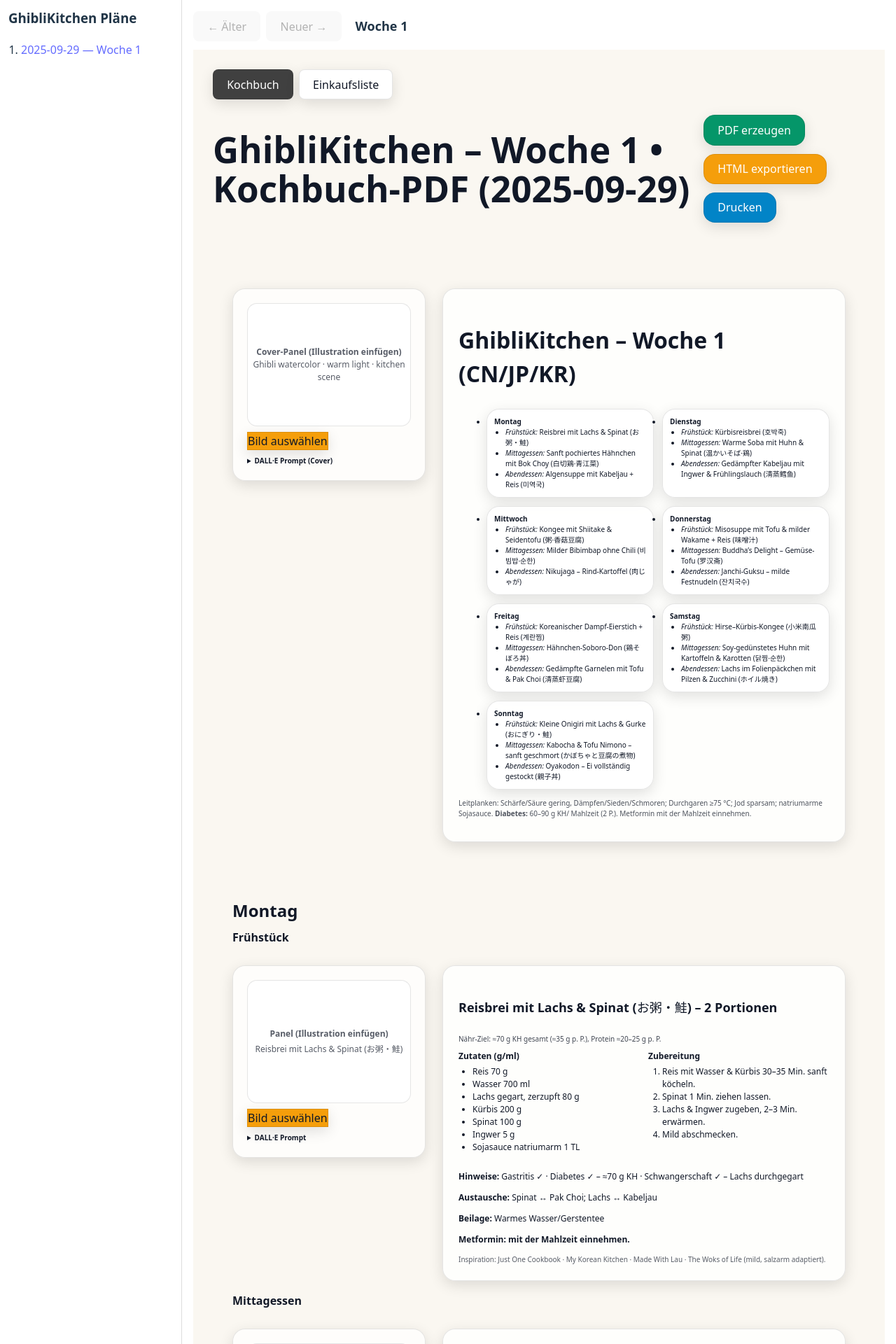
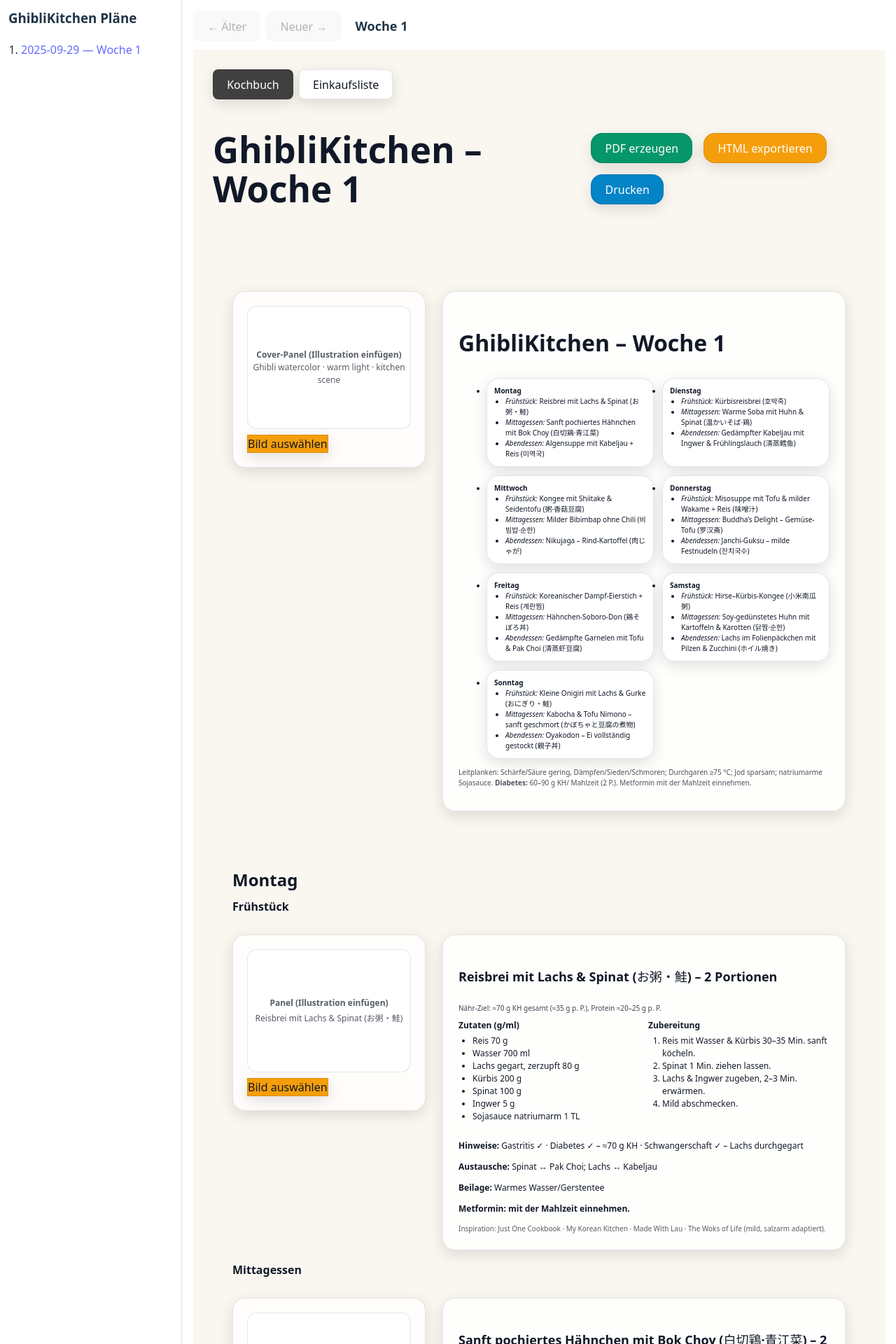
Before and after one commit to aeon022/ghibli-kitchen-viewer, a React (Vite) app: page /#/plan/woche-1-2025-09-29 in a window 1280 px wide. Shown: the top 1920 px of the page at 70% size. Built offline with nearby package versions, Linux system fonts and the light colour scheme.

Commit message:
plan design

```diff
--- a/src/plans/Woche-1-2025-09-29.jsx
+++ b/src/plans/Woche-1-2025-09-29.jsx
@@ -5,10 +5,9 @@ import React, { useCallback, useEffect, useRef, useState } from "react";
  * GhibliKitchen – Woche 1 (CN/JP/KR) – JSX Edition
  * - Pläne immer .jsx
  * - PDF-Link erscheint nach Erzeugung unter dem Plan
- * - A4 Querformat, leserlich (scale=3, saubere .page-Seiten)
- * - Kochbuch-Layout-Hinweis NICHT anzeigen (internes Prompt-Template)
- * - Mehr Abstand unter & zwischen den Action-Knöpfen
- * - Mittag: kein Metformin-Reminder; Einkaufsliste: ohne Metformin-Hinweis im Footer
+ * - A4 Querformat, leserlich (scale=3, .page-Seiten)
+ * - DALL·E-Prompts NICHT rendern (nur im Code vorhanden)
+ * - Mittag: kein Metformin-Reminder; Einkaufsliste: ohne Metformin-Hinweis
  * - Überschriften je Mahlzeit: Frühstück / Mittagessen / Abendessen
  */
 
@@ -18,7 +17,7 @@ export const meta = {
   id: "woche-1-" + new Date().toISOString().slice(0, 10),
 };
 
-/* ---------------- Palette (nur HEX/RGBA, keine oklab/oklch) ---------------- */
+/* ---------------- Palette (HEX/RGBA only) ---------------- */
 const COLORS = {
   pageBg: "#FAF7F1",
   text: "#111827",
@@ -35,17 +34,14 @@ const COLORS = {
 };
 
 /* ---------------- Helper ---------------- */
-function buildPrompt(header, body) {
-  return `${header}\n${body}`;
-}
+function buildPrompt(header, body) { return `${header}\n${body}`; }
 function formatYMD(d = new Date()) {
   const pad = (n) => String(n).padStart(2, "0");
   return `${d.getFullYear()}-${pad(d.getMonth() + 1)}-${pad(d.getDate())}`;
 }
-const FILE_BASE = `Woche 1 ${formatYMD()}`;
+const LIST_TITLE = `GhibliKitchen – Einkaufsliste – ${meta.title}`;
 const isMiddayId = (id = "") => /-m$/.test(id);
-const mealLabel = (id="") =>
-  id.endsWith("-f") ? "Frühstück" : id.endsWith("-m") ? "Mittagessen" : "Abendessen";
+const mealLabel = (id="") => id.endsWith("-f") ? "Frühstück" : id.endsWith("-m") ? "Mittagessen" : "Abendessen";
 
 /* ---------------- Prompt-Header (intern, nicht im UI) ---------------- */
 const PROMPT_HEADER =
@@ -55,7 +51,7 @@ const PROMPT_HEADER =
 const DEFAULT_PRESET = {
   page: { orientation: "landscape", marginPt: [24, 28, 24, 28], background: COLORS.pageBg },
   listPage: { orientation: "portrait", marginPt: [20, 24, 20, 24], background: COLORS.pageBg },
-  layout: { title: "GhibliKitchen – Woche 1 (CN/JP/KR)", subtitle: "" }, // Subtitle bewusst leer
+  layout: { title: "GhibliKitchen – Woche 1", subtitle: "" },
   buttons: { pdf: true, htmlExport: true, htmlOpen: false, print: true },
   health: {
     diabetesKH2p: "60–90 g KH/ Mahlzeit (2 P.)",
@@ -70,10 +66,7 @@ function useGhibliPreset(defaultPreset = DEFAULT_PRESET) {
   const KEY = "ghibliKitchenPreset_v1";
   const [preset, setPreset] = useState(defaultPreset);
   useEffect(() => {
-    try {
-      const raw = localStorage.getItem(KEY);
-      if (raw) setPreset({ ...defaultPreset, ...JSON.parse(raw) });
-    } catch (_) {}
+    try { const raw = localStorage.getItem(KEY); if (raw) setPreset({ ...defaultPreset, ...JSON.parse(raw) }); } catch (_) {}
   }, []);
   return preset;
 }
@@ -212,7 +205,7 @@ const LIST_SUMMARY = [
   { name: "Algen, Brühen & Würze", items: [["Wakame (getrocknet)","9 g"],["Miso hell","20 g"],["Sojasauce natriumarm","150 ml"],["Sesamöl","10 ml"],["Speisestärke","10 g"],["Hühnerfond ungesalzen","800 ml"],["Kombu/Dashi (mild) für Brühen","≈4,6 L"],["Salz (Prisen) & Zucker (opt.)","–"]] },
 ];
 
-/* ---------------- html2pdf Helper (robust gegen leere Seiten) ---------------- */
+/* ---------------- html2pdf Helper (Chrome & Safari robust) ---------------- */
 function useHtml2Pdf() {
   const ensureScript = (src, check) =>
     new Promise((resolve, reject) => {
@@ -230,35 +223,50 @@ function useHtml2Pdf() {
       () => !!window.html2pdf
     );
 
-    // Dimensionen des Elements (für html2canvas)
     const w = el.scrollWidth || el.clientWidth || 1123;
     const h = el.scrollHeight || el.clientHeight || 794;
 
-    const merged = {
+    const base = {
       margin: [24, 28, 24, 28],
       image: { type: "jpeg", quality: 0.97 },
       html2canvas: {
         scale: 3,
         useCORS: true,
-        backgroundColor: COLORS.pageBg,
-        foreignObjectRendering: false, // stabiler in Safari/iOS
+        backgroundColor: "#FAF7F1",
         letterRendering: true,
+        removeContainer: true,
         windowWidth: w,
         windowHeight: h,
         scrollX: 0,
-        scrollY: -window.scrollY,
+        scrollY: 0,
       },
       jsPDF: { unit: "pt", format: "a4", orientation: "landscape" },
-      // Nur "after", damit keine leere erste Seite entsteht:
       pagebreak: { mode: ["css","legacy"], after: [".page"], avoid: [".avoid-break"] },
       ...opt,
     };
 
-    const worker = window.html2pdf().from(el).set(merged);
-    await worker.toPdf(); // sicherstellen, dass gerendert wurde
-    const blob = await worker.output("blob");
-    const url = URL.createObjectURL(blob);
-    return { blob, url };
+    const run = async (overrides = {}) => {
+      const merged = {
+        ...base,
+        ...overrides,
+        html2canvas: { ...base.html2canvas, ...(overrides.html2canvas || {}) },
+        pagebreak: { ...base.pagebreak, ...(overrides.pagebreak || {}) },
+      };
+      await new Promise((r) => requestAnimationFrame(r));
+      const worker = window.html2pdf().set(merged).from(el);
+      await worker.toPdf();
+      const blob = await worker.output("blob");
+      const url = URL.createObjectURL(blob);
+      return { blob, url, opts: merged };
+    };
+
+    // Pass 1: FoR AUS (stabiler)
+    let res = await run({ html2canvas: { foreignObjectRendering: false } });
+    // Pass 2 Fallback: wenn klein -> FoR EIN
+    if (res.blob.size < 50_000) {
+      res = await run({ html2canvas: { foreignObjectRendering: true, letterRendering: false }, pagebreak: { mode: ["css"], after: [".page"] } });
+    }
+    return res;
   }, []);
 
   return { make };
@@ -274,19 +282,18 @@ function TopBar({ title, subtitle, onPDF, onExportHTML, onPrint }) {
   };
   return (
     <div className="print:hidden" style={{ color: COLORS.text, marginBottom: 24 }}>
-      <div style={{ display:"flex", alignItems:"center", justifyContent:"space-between", gap:12 }}>
+      <div style={{ display:"flex", alignItems:"center", justifyContent:"space-between", gap:16 }}>
         <div>
           <h1 className="text-2xl font-semibold">{title}</h1>
           {!!subtitle && <p className="text-sm" style={{ opacity: .8 }}>{subtitle}</p>}
         </div>
-        <div style={{ display:"flex", flexWrap:"wrap", gap:12, alignItems:"center" }}>
+        <div style={{ display:"flex", flexWrap:"wrap", gap:16, alignItems:"center" }}>
           <button onClick={onPDF} className="px-3 py-1.5 rounded-2xl" style={{ ...btnBase, backgroundColor: COLORS.emerald }}>PDF erzeugen</button>
           <button onClick={onExportHTML} className="px-3 py-1.5 rounded-2xl" style={{ ...btnBase, backgroundColor: COLORS.amber }}>HTML exportieren</button>
           <button onClick={onPrint} className="px-3 py-1.5 rounded-2xl" style={{ ...btnBase, backgroundColor: COLORS.sky }}>Drucken</button>
         </div>
       </div>
-      {/* Extra-Abstand unter den Knöpfen */}
-      <div style={{ height: 20 }} />
+      <div style={{ height: 24 }} />
     </div>
   );
 }
@@ -294,12 +301,8 @@ function TopBar({ title, subtitle, onPDF, onExportHTML, onPrint }) {
 /* ---------------- Panel-Images ---------------- */
 function usePanelImages(storageKey = "gk_w1_panel_images") {
   const [images, setImages] = useState({});
-  useEffect(() => {
-    try { const raw = localStorage.getItem(storageKey); if (raw) setImages(JSON.parse(raw)); } catch(_) {}
-  }, [storageKey]);
-  useEffect(() => {
-    try { localStorage.setItem(storageKey, JSON.stringify(images)); } catch(_) {}
-  }, [images, storageKey]);
+  useEffect(() => { try { const raw = localStorage.getItem(storageKey); if (raw) setImages(JSON.parse(raw)); } catch(_) {} }, [storageKey]);
+  useEffect(() => { try { localStorage.setItem(storageKey, JSON.stringify(images)); } catch(_) {} }, [images, storageKey]);
   const setImage = (id, dataUrl) => setImages(prev => ({ ...prev, [id]: dataUrl }));
   const clearImage = (id) => setImages(prev => { const n = { ...prev }; delete n[id]; return n; });
   return { images, setImage, clearImage };
@@ -317,10 +320,7 @@ export default function Woche1_2025_09_29() {
   const [hrefLI, setHrefLI] = useState("");
   const pdf = useHtml2Pdf();
 
-  useEffect(() => () => {
-    if (hrefKB) URL.revokeObjectURL(hrefKB);
-    if (hrefLI) URL.revokeObjectURL(hrefLI);
-  }, [hrefKB, hrefLI]);
+  useEffect(() => () => { if (hrefKB) URL.revokeObjectURL(hrefKB); if (hrefLI) URL.revokeObjectURL(hrefLI); }, [hrefKB, hrefLI]);
 
   const exportHTML = (node, name, orient = "landscape") => {
     const content = node?.innerHTML || "";
@@ -335,12 +335,8 @@ export default function Woche1_2025_09_29() {
     const blob = new Blob([html], { type: "text/html" });
     const url = URL.createObjectURL(blob);
     const a = document.createElement("a");
-    a.href = url;
-    a.download = `${name.replaceAll(" ","_")}.html`;
-    document.body.appendChild(a);
-    a.click();
-    URL.revokeObjectURL(url);
-    a.remove();
+    a.href = url; a.download = `${name.replaceAll(" ","_")}.html`;
+    document.body.appendChild(a); a.click(); URL.revokeObjectURL(url); a.remove();
   };
   const doPrint = () => window.print();
 
@@ -384,8 +380,7 @@ export default function Woche1_2025_09_29() {
   const cardMainStyle  = { border: `1px solid ${COLORS.border}`, backgroundColor: COLORS.panelBG80, boxShadow: COLORS.btnShadow, borderRadius: 18, padding: 22 };
   const imageFrameStyle = { border: `1px solid ${COLORS.border}`, backgroundColor: COLORS.white, borderRadius: 14 };
 
-  const showMetformin = (meal) =>
-    DEFAULT_PRESET.health.metformin && meal.remind && !isMiddayId(meal.id);
+  const showMetformin = (meal) => DEFAULT_PRESET.health.metformin && meal.remind && !isMiddayId(meal.id);
 
   return (
     <div style={{ background: preset.page.background, color: COLORS.text }}>
@@ -399,7 +394,7 @@ export default function Woche1_2025_09_29() {
         <section style={{ padding:"0 28px 28px" }}>
           <div style={{ maxWidth:1123, margin:"0 auto" }}>
             <TopBar
-              title={`GhibliKitchen – Woche 1 • Kochbuch-PDF (${formatYMD()})`}
+              title={DEFAULT_PRESET.layout.title} // "GhibliKitchen – Woche 1"
               subtitle=""
               onPDF={makePDF_KB}
               onExportHTML={()=>exportHTML(kbRef.current, `${FILE_BASE} – Kochbuch`, "landscape")}
@@ -424,6 +419,7 @@ export default function Woche1_2025_09_29() {
                           </div>
                         )}
                       </div>
+                      {/* Bild-Upload-Buttons */}
                       <div className="print:hidden" style={{ marginTop:8, display:"flex", gap:8, alignItems:"center" }}>
                         <label className="px-2 py-1 rounded-xl text-white cursor-pointer" style={{ backgroundColor: COLORS.amber, border:`1px solid ${COLORS.border}`, boxShadow: COLORS.btnShadow }}>
                           Bild auswählen<input type="file" accept="image/*" className="hidden" onChange={onPickImage("cover")} style={{ display:"none" }}/>
@@ -432,12 +428,7 @@ export default function Woche1_2025_09_29() {
                           <button onClick={()=>clearImage("cover")} className="px-2 py-1 rounded-xl" style={{ backgroundColor: COLORS.white, border:`1px solid ${COLORS.border}`, boxShadow: COLORS.btnShadow }}>Bild löschen</button>
                         )}
                       </div>
-                      <details style={{ marginTop:8, fontSize:10 }}>
-                        <summary style={{ cursor:"pointer", fontWeight:600 }}>DALL·E Prompt (Cover)</summary>
-                        <div style={{ marginTop:4, opacity:.9, whiteSpace:"pre-wrap" }}>
-                          {buildPrompt(DEFAULT_PRESET.promptHeader, "Cozy kitchen overview with bamboo trays, congee, miso soup, soba; steam-spirits forming 中 日 韓; warm golden light; washi texture.")}
-                        </div>
-                      </details>
+                      {/* DALL·E Prompt bewusst NICHT gerendert */}
                     </div>
                   </aside>
                   <main style={{ gridColumn:"span 8 / span 8" }}>
@@ -454,9 +445,7 @@ export default function Woche1_2025_09_29() {
                         ))}
                       </ul>
                       <div style={{ marginTop:12, fontSize:10, opacity:.75 }}>
-                        <p>
-                          Leitplanken: {DEFAULT_PRESET.health.gastritis}; {DEFAULT_PRESET.health.pregnancy}. <strong>Diabetes:</strong> {DEFAULT_PRESET.health.diabetesKH2p}. {DEFAULT_PRESET.health.metformin && "Metformin mit der Mahlzeit einnehmen."}
-                        </p>
+                        <p>Leitplanken: {DEFAULT_PRESET.health.gastritis}; {DEFAULT_PRESET.health.pregnancy}. <strong>Diabetes:</strong> {DEFAULT_PRESET.health.diabetesKH2p}. {DEFAULT_PRESET.health.metformin && "Metformin mit der Mahlzeit einnehmen."}</p>
                       </div>
                     </div>
                   </main>
@@ -464,17 +453,15 @@ export default function Woche1_2025_09_29() {
               </div>
             </div>
 
-            {/* Rezeptseiten – jede Seite in eigener .page */}
+            {/* Rezeptseiten */}
             {DATA.map((d) => (
               <div className="page" key={d.day}>
                 <div style={{ maxWidth:1123, margin:"0 auto", padding:28 }}>
                   <h3 style={{ fontSize:24, fontWeight:600, marginBottom:8 }}>{d.day}</h3>
                   {d.meals.map((m) => (
                     <div key={m.id} style={{ display:"grid", gridTemplateColumns:"repeat(12,minmax(0,1fr))", gap:24, marginBottom:16 }}>
-                      {/* ÜBERSCHRIFT je Mahlzeit */}
-                      <div style={{ gridColumn:"1 / -1", fontSize:16, fontWeight:700, marginBottom:4 }}>
-                        {mealLabel(m.id)}
-                      </div>
+                      {/* Meal-Label */}
+                      <div style={{ gridColumn:"1 / -1", fontSize:16, fontWeight:700, marginBottom:4 }}>{mealLabel(m.id)}</div>
 
                       <aside style={{ gridColumn:"span 4 / span 4" }}>
                         <div style={cardPanelStyle}>
@@ -488,6 +475,7 @@ export default function Woche1_2025_09_29() {
                               </div>
                             )}
                           </div>
+                          {/* Upload-Buttons */}
                           <div className="print:hidden" style={{ marginTop:8, display:"flex", gap:8, alignItems:"center" }}>
                             <label className="px-2 py-1 rounded-xl text-white cursor-pointer" style={{ backgroundColor: COLORS.amber, border:`1px solid ${COLORS.border}`, boxShadow: COLORS.btnShadow }}>
                               Bild auswählen<input type="file" accept="image/*" className="hidden" onChange={onPickImage(m.id)} style={{ display:"none" }}/>
@@ -496,12 +484,7 @@ export default function Woche1_2025_09_29() {
                               <button onClick={()=>clearImage(m.id)} className="px-2 py-1 rounded-xl" style={{ backgroundColor: COLORS.white, border:`1px solid ${COLORS.border}`, boxShadow: COLORS.btnShadow }}>Bild löschen</button>
                             )}
                           </div>
-                          <details style={{ marginTop:8, fontSize:10 }}>
-                            <summary style={{ cursor:"pointer", fontWeight:600 }}>DALL·E Prompt</summary>
-                            <div style={{ marginTop:4, opacity:.9, whiteSpace:"pre-wrap" }}>
-                              {buildPrompt(DEFAULT_PRESET.promptHeader, m.prompt)}
-                            </div>
-                          </details>
+                          {/* KEIN Prompt-Details-Block */}
                         </div>
                       </aside>
 
@@ -527,9 +510,7 @@ export default function Woche1_2025_09_29() {
                             <p><span style={{ fontWeight:600 }}>Hinweise:</span> {m.checks}</p>
                             <p style={{ marginTop:4 }}><span style={{ fontWeight:600 }}>Austausche:</span> {m.swaps}</p>
                             <p style={{ marginTop:4 }}><span style={{ fontWeight:600 }}>Beilage:</span> {m.side}</p>
-                            {showMetformin(m) && (
-                              <p style={{ marginTop:4, fontWeight:600 }}>Metformin: mit der Mahlzeit einnehmen.</p>
-                            )}
+                            {showMetformin(m) && (<p style={{ marginTop:4, fontWeight:600 }}>Metformin: mit der Mahlzeit einnehmen.</p>)}
                           </div>
                           <div style={{ marginTop:8, fontSize:10, opacity:.7 }}>Inspiration: Just One Cookbook · My Korean Kitchen · Made With Lau · The Woks of Life (mild, salzarm adaptiert).</div>
                         </article>
@@ -543,8 +524,7 @@ export default function Woche1_2025_09_29() {
 
           {hrefKB && (
             <div className="print:hidden" style={{ maxWidth:1123, margin:"8px auto 0", padding:"0 28px" }}>
-              <a href={hrefKB} download={`${FILE_BASE} – Kochbuch.pdf`} className="px-3 py-1.5 rounded-2xl"
-                 style={{ backgroundColor: COLORS.indigo, color: COLORS.white, boxShadow: COLORS.btnShadow, border: `1px solid ${COLORS.border}` }}>
+              <a href={hrefKB} download={`${FILE_BASE} – Kochbuch.pdf`} className="px-3 py-1.5 rounded-2xl" style={{ backgroundColor: COLORS.indigo, color: COLORS.white, boxShadow: COLORS.btnShadow, border: `1px solid ${COLORS.border}` }}>
                 PDF herunterladen
               </a>
             </div>
@@ -554,7 +534,7 @@ export default function Woche1_2025_09_29() {
         <section style={{ padding:"0 28px 28px" }}>
           <div style={{ maxWidth:1123, margin:"0 auto" }}>
             <TopBar
-              title={`GhibliKitchen – Einkaufsliste (1 Seite) (${formatYMD()})`}
+              title={"GhibliKitchen – Einkaufsliste – Woche 1"}
               subtitle=""
               onPDF={makePDF_LI}
               onExportHTML={()=>exportHTML(liRef.current, `${FILE_BASE} – Einkaufsliste`, "portrait")}
@@ -582,7 +562,6 @@ export default function Woche1_2025_09_29() {
                       </section>
                     ))}
                   </div>
-                  {/* Einkaufsliste-FOOTER: ohne Metformin-Hinweis */}
                   <footer style={{ marginTop:12, fontSize:10, opacity:.8 }}>
                     <p>Hinweise: {DEFAULT_PRESET.health.gastritis} · {DEFAULT_PRESET.health.pregnancy}. Diabetes: {DEFAULT_PRESET.health.diabetesKH2p}.</p>
                     <p style={{ marginTop:4 }}>iPhone: In Safari öffnen → Teilen → <em>Drucken</em> → Vorschau mit Zwei-Finger-Zoom → Teilen → <em>In Dateien sichern</em> (als PDF).</p>
@@ -594,8 +573,7 @@ export default function Woche1_2025_09_29() {
 
           {hrefLI && (
             <div className="print:hidden" style={{ maxWidth:1123, margin:"8px auto 0", padding:"0 28px" }}>
-              <a href={hrefLI} download={`${FILE_BASE} – Einkaufsliste.pdf`} className="px-3 py-1.5 rounded-2xl"
-                 style={{ backgroundColor: COLORS.indigo, color: COLORS.white, boxShadow: COLORS.btnShadow, border: `1px solid ${COLORS.border}` }}>
+              <a href={hrefLI} download={`${FILE_BASE} – Einkaufsliste.pdf`} className="px-3 py-1.5 rounded-2xl" style={{ backgroundColor: COLORS.indigo, color: COLORS.white, boxShadow: COLORS.btnShadow, border: `1px solid ${COLORS.border}` }}>
                 PDF herunterladen
               </a>
             </div>
@@ -629,7 +607,11 @@ function SmokeTests({ DATA, DEFAULT_PRESET }) {
 
       const built = buildPrompt("A","B");
       console.assert(built === "A\nB", "buildPrompt must join with a single newline");
-      console.assert((built.match(/\n/g) || []).length === 1, "buildPrompt one newline");
+
+      // mealLabel
+      console.assert(mealLabel("x-f")==="Frühstück", "mealLabel breakfast");
+      console.assert(mealLabel("x-m")==="Mittagessen", "mealLabel lunch");
+      console.assert(mealLabel("x-a")==="Abendessen", "mealLabel dinner");
 
       // Metformin: bei Mittag nicht
       const sampleMorning = { id:"xx-f", remind:true };
@@ -640,16 +622,10 @@ function SmokeTests({ DATA, DEFAULT_PRESET }) {
       console.assert(show(sampleMidday)  === false, "Midday should NOT show Metformin");
       console.assert(show(sampleEvening) === true, "Evening should show Metformin");
 
-      // Überschriften-Test für mealLabel
-      console.assert(mealLabel("x-f")==="Frühstück", "mealLabel breakfast");
-      console.assert(mealLabel("x-m")==="Mittagessen", "mealLabel lunch");
-      console.assert(mealLabel("x-a")==="Abendessen", "mealLabel dinner");
+      // meta.title enthält Woche 1
+      console.assert(meta.title === "Woche 1", "meta.title should be 'Woche 1'");
 
-      // Einkaufsliste-Footer darf kein "Metformin" enthalten
-      const listFooter = `Hinweise: ${DEFAULT_PRESET.health.gastritis} · ${DEFAULT_PRESET.health.pregnancy}. Diabetes: ${DEFAULT_PRESET.health.diabetesKH2p}.`;
-      console.assert(!/Metformin/i.test(listFooter), "Einkaufsliste-Footer must not mention Metformin");
-
-      console.log("[GhibliKitchen] All tests passed (JSX). Meals:", allMeals.length);
+      console.log("[GhibliKitchen] All tests passed (JSX).");
     } catch (err) {
       console.error("[GhibliKitchen] Test failure:", err);
     }
```
